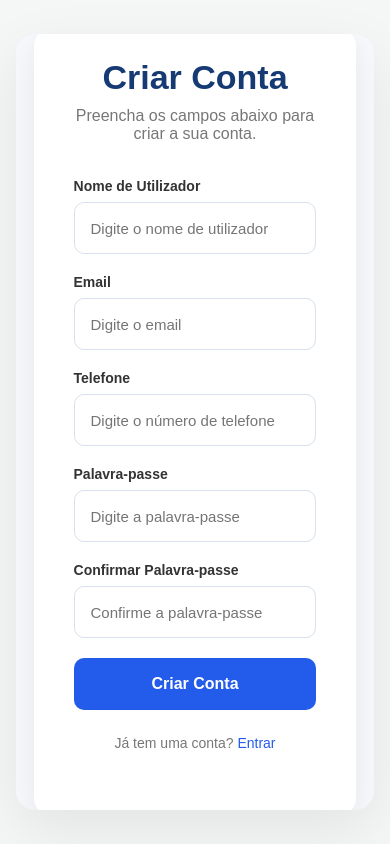
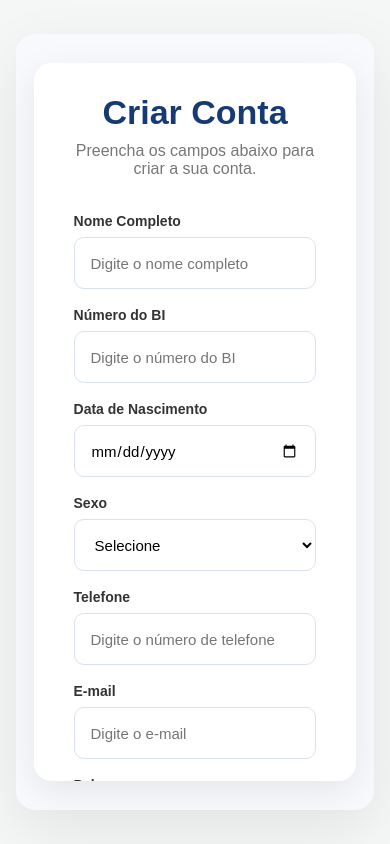
Before and after one commit to bsamara1/hospital, a plain HTML site: page app/criar_conta.html in a window 390 px wide. Drawn offline with Linux system fonts and the light colour scheme.

Commit message:
Foi adicionado numero bi e data nascimento em criar conta

```diff
--- a/app/criar_conta.html
+++ b/app/criar_conta.html
@@ -43,15 +43,37 @@
 
                 <form id="criarContaForm">
 
+                    <label for="nome">Nome Completo</label>
+                    <input type="text" id="nome" placeholder="Digite o nome completo" required>
 
-                    <label for="utilizador">Nome de Utilizador</label>
-                    <input type="text" id="utilizador" placeholder="Digite o nome de utilizador" required>
+                    <label for="bi">Número do BI</label>
+                    <input type="text" id="bi" placeholder="Digite o número do BI" required>
 
-                    <label for="email">Email</label>
-                    <input type="email" id="email" placeholder="Digite o email" required>
+                    <div class="linha-dupla">
+
+                        <div class="campo">
+                            <label for="dataNascimento">Data de Nascimento</label>
+                            <input type="date" id="dataNascimento" required>
+                        </div>
+
+                        <div class="campo">
+                            <label for="sexo">Sexo</label>
+
+                            <select id="sexo" required>
+                                <option value="">Selecione</option>
+                                <option value="Masculino">Masculino</option>
+                                <option value="Feminino">Feminino</option>
+                            </select>
+
+                        </div>
+
+                    </div>
 
                     <label for="telefone">Telefone</label>
                     <input type="tel" id="telefone" placeholder="Digite o número de telefone" required>
+
+                    <label for="email">E-mail</label>
+                    <input type="email" id="email" placeholder="Digite o e-mail" required>
 
                     <label for="senha">Palavra-passe</label>
                     <input type="password" id="senha" placeholder="Digite a palavra-passe" required>
--- a/app/css/style.css
+++ b/app/css/style.css
@@ -402,6 +402,52 @@ button:hover {
     height: 100%;
     background: #2A3F5F;
 }
+/* CAMPOS LADO A LADO */
+
+.linha-dupla{
+    display:flex;
+    gap:15px;
+}
+
+.linha-dupla .campo{
+    flex:1;
+}
+
+/* Apenas para a página de criar conta */
+
+.register-card input,
+.register-card select{
+
+    width:100%;
+    height:52px;
+
+    border:1px solid #D9E0EE;
+
+    border-radius:10px;
+
+    padding:0 16px;
+
+    margin-bottom:18px;
+
+    font-size:15px;
+
+    outline:none;
+
+    background:#fff;
+}
+
+.register-card input:focus,
+.register-card select:focus{
+
+    border-color:#2F66F6;
+
+    box-shadow:0 0 0 4px rgba(47,102,246,.12);
+
+}
+
+.register-card select{
+    cursor:pointer;
+}
 
 /* LOGO */
 
@@ -456,13 +502,15 @@ button:hover {
 
 /* CARD */
 
-.register-card {
-    width: 500px;
-    background: #fff;
-    padding: 50px;
+.register-card{
+    width:520px;
+    background:#fff;
     padding:30px 40px;
-    border-radius: 18px;
-    box-shadow: 0 10px 35px rgba(0, 0, 0, .08);
+    border-radius:18px;
+    box-shadow:0 10px 35px rgba(0,0,0,.08);
+
+    max-height:85vh;
+    overflow-y:auto;
 }
 
 .register-card h2 {
@@ -489,6 +537,7 @@ button:hover {
     color: #235BEB;
     text-decoration: none;
 }
+
 
 /* RESPONSIVO */
 
@@ -694,3 +743,11 @@ body {
         font-size: 2rem;
     }
 }
+@media(max-width:700px){
+
+    .linha-dupla{
+        flex-direction:column;
+        gap:0;
+    }
+
+}
--- a/app/js/criar_conta.js
+++ b/app/js/criar_conta.js
@@ -5,27 +5,34 @@ form.addEventListener("submit", async (e) => {
 
     e.preventDefault();
 
-    const utilizador = document.getElementById("utilizador").value.trim();
+    const nome = document.getElementById("nome").value.trim();
+    const bi = document.getElementById("bi").value.trim();
+    const dataNascimento = document.getElementById("dataNascimento").value;
+    const sexo = document.getElementById("sexo").value;
+    const telefone = document.getElementById("telefone").value.trim();
     const email = document.getElementById("email").value.trim();
-    const telefone = document.getElementById("telefone").value.trim();
     const senha = document.getElementById("senha").value;
     const confirmarSenha = document.getElementById("confirmarSenha").value;
 
     mensagem.innerHTML = "";
 
-    if (utilizador === "" || email === "" || telefone === "" || senha === "") {
-
+    if (
+        nome === "" ||
+        bi === "" ||
+        dataNascimento === "" ||
+        sexo === "" ||
+        telefone === "" ||
+        email === "" ||
+        senha === ""
+    ) {
         mensagem.style.color = "red";
         mensagem.innerHTML = "Preencha todos os campos.";
-
         return;
     }
 
     if (senha !== confirmarSenha) {
-
         mensagem.style.color = "red";
         mensagem.innerHTML = "As palavras-passe não coincidem.";
-
         return;
     }
 
@@ -40,12 +47,13 @@ form.addEventListener("submit", async (e) => {
             },
 
             body: JSON.stringify({
-
-                utilizador,
+                nome,
+                bi,
+                dataNascimento,
+                sexo,
+                telefone,
                 email,
-                telefone,
                 senha
-
             })
 
         });
@@ -57,7 +65,6 @@ form.addEventListener("submit", async (e) => {
         if (dados.sucesso) {
 
             mensagem.style.color = "green";
-
             form.reset();
 
         } else {
--- a/logs_login.txt
+++ b/logs_login.txt
@@ -1,3 +1,7 @@
 admin@hospital.cv;LOGIN_SUCESSO;2026-07-02 14:46:37
 admin@hospital.cv;BLOQUEADO_2FA;2026-07-02 15:32:26
 btavares.l23@us.edu.cv;LOGIN_SUCESSO;2026-07-02 15:42:54
+btavares.l23@us.edu.cv;LOGIN_FALHOU;2026-07-02 15:47:38
+btavares.l23@us.edu.cv;LOGIN_SUCESSO;2026-07-02 15:47:44
+btavares.l23@us.edu.cv;LOGIN_SUCESSO;2026-07-02 15:51:33
+btavares.l23@us.edu.cv;LOGIN_SUCESSO;2026-07-02 17:14:21
```
Also changed, not shown: 1 other file.
